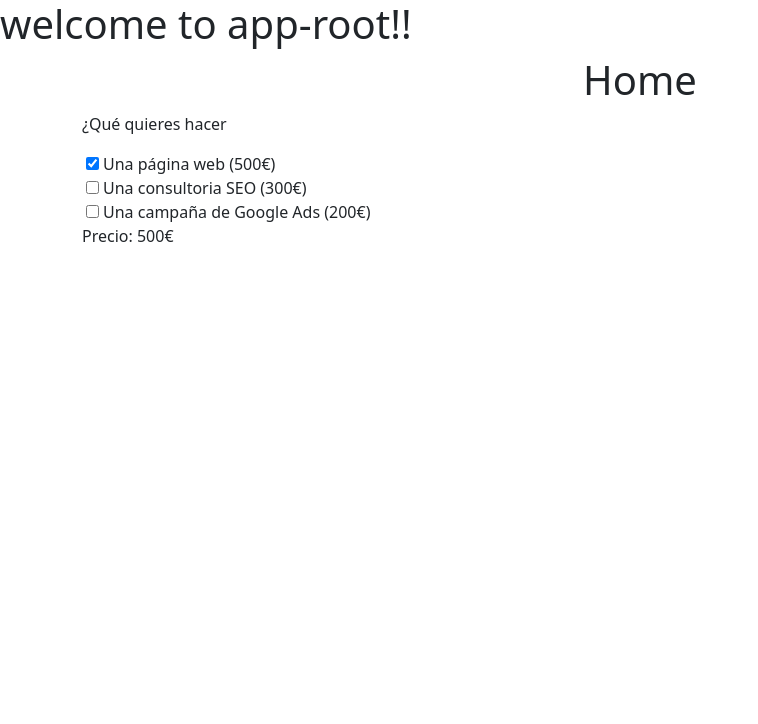
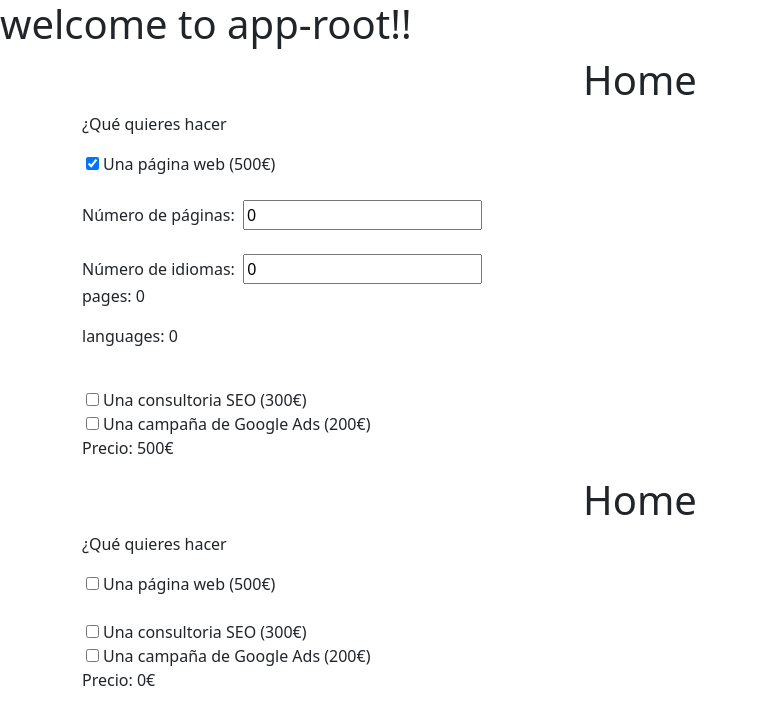
Before and after one commit to davidmuns/frontend-angular-sprint-07, an Angular app: page /home in a window 1280 px wide. Both pictures are taken after a click on the checkbox 92 px from the left and 163 px from the top of the page. Shown: the top 724 px of the page, without its empty margins (0-758 px from the left). Built offline with nearby package versions, Linux system fonts and the light colour scheme.

Commit message:
building component panell

```diff
--- a/src/app/app.component.html
+++ b/src/app/app.component.html
@@ -1,3 +1,2 @@
 <h1>welcome to app-root!!</h1>
-<!-- <app-home></app-home> -->
-<router-outlet></router-outlet>
+<app-home></app-home>
--- a/src/app/app.module.ts
+++ b/src/app/app.module.ts
@@ -1,9 +1,11 @@
 import { NgModule } from '@angular/core';
+import { FormsModule } from '@angular/forms';
 import { BrowserModule } from '@angular/platform-browser';
 import { RouterModule, Routes } from '@angular/router';
 
 import { AppComponent } from './app.component';
 import { HomeComponent } from './components/home/home.component';
+import { PanellComponent } from './components/panell/panell.component';
 
 const componentPaths: Routes = [
   {path: 'home', component: HomeComponent}
@@ -12,10 +14,11 @@ const componentPaths: Routes = [
 @NgModule({
   declarations: [
     AppComponent,
-    HomeComponent
+    HomeComponent,
+    PanellComponent
   ],
   imports: [
-    BrowserModule, RouterModule.forRoot(componentPaths)
+    BrowserModule, RouterModule.forRoot(componentPaths), FormsModule
   ],
   providers: [],
   bootstrap: [AppComponent]
--- a/src/app/components/home/home.component.html
+++ b/src/app/components/home/home.component.html
@@ -10,6 +10,7 @@
         value="webCheck"
         (click)="checkboxWeb($event)"
       /><label for="">Una página web (500€)</label><br />
+      <app-panell [parentData]="isWebChecked"></app-panell>
       <input
         type="checkbox"
         class="mx-1"
@@ -26,4 +27,5 @@
     </div>
   </div>
 </div>
-<!-- <router-outlet></router-outlet> -->
+
+<router-outlet></router-outlet>
--- a/src/app/components/home/home.component.ts
+++ b/src/app/components/home/home.component.ts
@@ -8,13 +8,15 @@ import { Component, OnInit } from '@angular/core';
 export class HomeComponent implements OnInit {
 
   total: number = 0;
+  isWebChecked: boolean = false;
   constructor() { }
 
   ngOnInit(): void {
   }
 
   public checkboxWeb(e: any) {
-    this.total += e.target.checked ? 500 : -500;
+    this.isWebChecked = e.target.checked;
+    this.total += this.isWebChecked ? 500 : -500;
   }
 
   public checkboxSeo(e: any) {
--- /dev/null
+++ b/src/app/components/panell/panell.component.html
@@ -0,0 +1,18 @@
+<div *ngIf="isWebChecked">
+  <br />
+  Número de páginas: &nbsp;<input
+    type="number"
+    name="pages"
+    value="pages"
+    [(ngModel)]="pages"
+  /><br /><br />
+  Número de idiomas: &nbsp;<input
+    type="number"
+    name="languages"
+    value="languages"
+    [(ngModel)]="languages"
+  /><br />
+  <p>pages: {{ pages }}</p>
+  <p>languages: {{ languages }}</p>
+</div>
+<br />
--- /dev/null
+++ b/src/app/components/panell/panell.component.ts
@@ -0,0 +1,18 @@
+import { Component, Input, OnInit } from '@angular/core';
+
+@Component({
+  selector: 'app-panell',
+  templateUrl: './panell.component.html',
+  styleUrls: ['./panell.component.css']
+})
+export class PanellComponent implements OnInit {
+  @Input('parentData') isWebChecked: boolean = false;
+  pages: number = 0
+  languages: number = 0
+
+  constructor() { }
+
+  ngOnInit(): void {
+  }
+
+}
```
Also changed, not shown: src/app/components/panell/panell.component.css (added), 1 other file (tests, documents, lock files or other folders).
